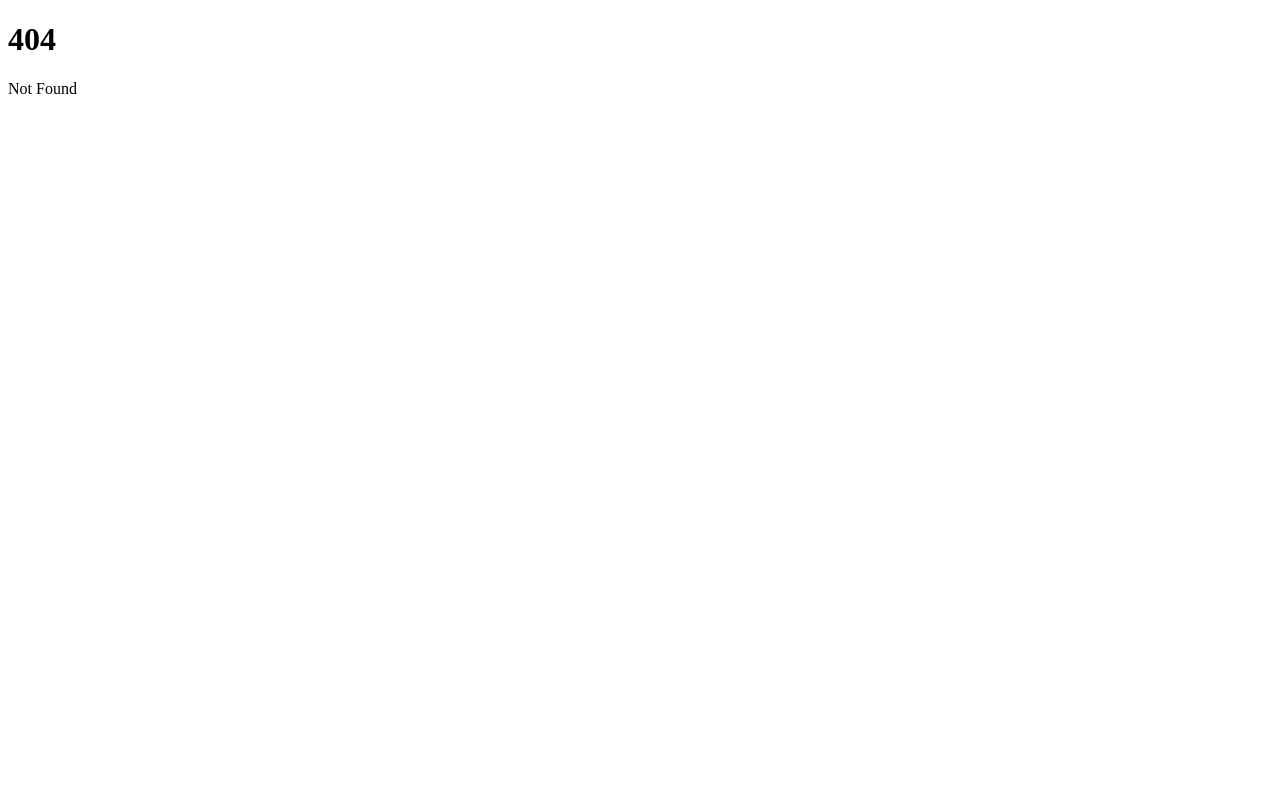
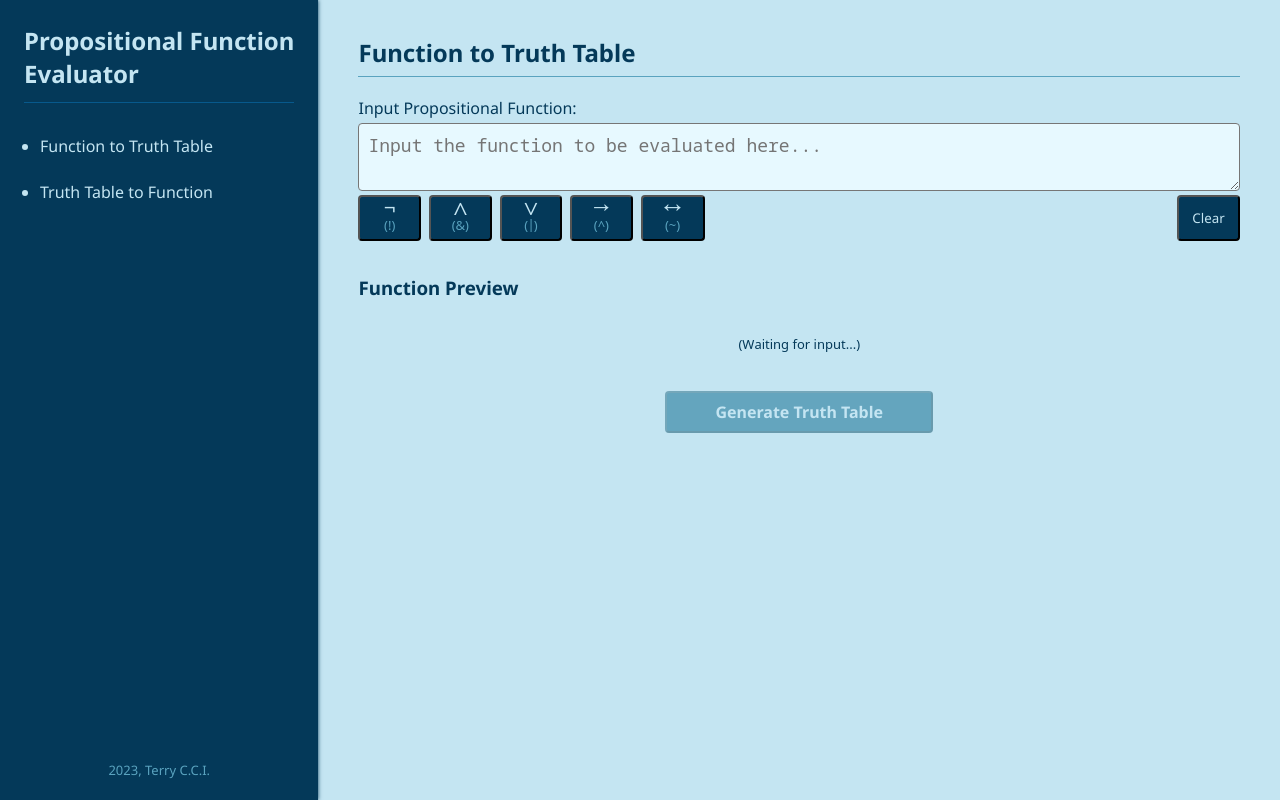
Before and after one commit to terry-cci/propositional-logic, a SvelteKit app: page /f2tt in a window 1280 px wide. Before the commit this address had no page. Built offline with nearby package versions, Linux system fonts and the light colour scheme.

Commit message:
feat: convert expression into a tree

```diff
--- a/src-tauri/tauri.conf.json
+++ b/src-tauri/tauri.conf.json
@@ -59,7 +59,9 @@
 				"height": 600,
 				"resizable": true,
 				"title": "Propositional Function Evaluator",
-				"width": 800
+				"width": 900,
+				"minHeight": 600,
+				"minWidth": 700
 			}
 		]
 	}
--- a/src/lib/index.ts
+++ /dev/null
@@ -1 +0,0 @@
-// place files you want to import through the `$lib` alias in this folder.
--- /dev/null
+++ b/src/routes/+layout.svelte
@@ -0,0 +1,157 @@
+<div class="default-layout">
+	<div id="side-bar">
+		<h1>
+			<a href="/">Propositional Function<br />Evaluator</a>
+		</h1>
+		<nav>
+			<ul>
+				<li>
+					<a href="/f2tt"> Function to Truth&nbsp;Table </a>
+				</li>
+				<li>
+					<a href="/tt2f"> Truth&nbsp;Table to Function </a>
+				</li>
+			</ul>
+		</nav>
+		<footer><p>2023, Terry C.C.I.</p></footer>
+	</div>
+	<main>
+		<slot />
+	</main>
+</div>
+
+<style>
+	@import url('https://fonts.googleapis.com/css2?family=Noto+Sans+Math&family=Noto+Sans+Mono&family=Noto+Sans:ital,wght@0,400;0,700;1,400;1,700&display=swap');
+
+	:global(:root) {
+		--colour-1: #07598c;
+		--colour-2: #043959;
+		--colour-3: #07668c;
+		--colour-4: #5aa3bf;
+		--colour-5: #c4e5f2;
+	}
+	:global(*) {
+		box-sizing: border-box;
+	}
+
+	:global(body) {
+		color: var(--colour-2);
+		background-color: var(--colour-5);
+		margin: 0;
+
+		font-family: 'Noto Sans', sans-serif;
+	}
+
+	.default-layout {
+		display: flex;
+		height: 100vh;
+	}
+
+	#side-bar {
+		height: 100%;
+		background-color: var(--colour-2);
+		color: var(--colour-5);
+		flex-shrink: 0;
+		padding: 0.5rem 1.5rem;
+		max-width: 30vw;
+
+		display: flex;
+		flex-direction: column;
+		box-shadow: 0px 0px 4px var(--colour-2);
+	}
+	#side-bar h1 {
+		font-size: 1.5rem;
+		padding-bottom: 0.5em;
+		border-bottom: 1px solid var(--colour-1);
+	}
+
+	#side-bar h1 a {
+		color: inherit;
+		text-decoration: none;
+	}
+
+	#side-bar nav ul {
+		padding-left: 1em;
+		display: flex;
+		flex-direction: column;
+		gap: 1.5rem;
+	}
+
+	#side-bar nav a {
+		color: inherit;
+		text-decoration: none;
+		border-bottom: 1px solid transparent;
+		transition-duration: 100ms;
+		transition-property: color border-bottom-color;
+	}
+
+	#side-bar nav a:hover {
+		color: var(--colour-4);
+		border-bottom-color: var(--colour-4);
+	}
+
+	#side-bar footer {
+		flex-grow: 1;
+		display: flex;
+		flex-direction: column;
+		justify-content: flex-end;
+		color: var(--colour-4);
+		font-size: small;
+		text-align: center;
+	}
+
+	main {
+		flex-grow: 1;
+		padding: 1rem 2.5rem;
+	}
+
+	:global(main h2) {
+		border-bottom: 0.5px solid var(--colour-4);
+		padding-bottom: 0.3em;
+	}
+
+	:global(form) {
+		display: flex;
+		flex-direction: column;
+		gap: 1rem;
+	}
+
+	:global(form > div) {
+		display: flex;
+		flex-direction: column;
+		gap: 0.25em;
+	}
+
+	:global(textarea) {
+		resize: vertical;
+		background-color: #e7f9ff;
+		padding: 0.5em;
+		border-radius: 0.25rem;
+	}
+
+	:global(button) {
+		cursor: pointer;
+		border-radius: 0.25rem;
+		background-color: var(--colour-2);
+		color: var(--colour-5);
+		min-width: 3em;
+		padding: 0.2em 1em;
+		transition-duration: 100ms;
+		transition-property: background-color;
+		font-family: 'Noto Sans', sans-serif;
+	}
+
+	:global(button:hover) {
+		background-color: var(--colour-1);
+	}
+
+	:global(button:active) {
+		background-color: var(--colour-3);
+	}
+
+	:global(button:disabled) {
+		opacity: 0.5;
+		background-color: var(--colour-2);
+		cursor: not-allowed;
+	}
+</style>
--- /dev/null
+++ b/src/routes/f2tt/+page.svelte
@@ -0,0 +1,188 @@
+<script lang="ts">
+	import { invoke } from '@tauri-apps/api/tauri';
+
+	type Operator = {
+		displayText: string;
+		inputText: string;
+		name: string;
+	};
+	const OPERATORS: Operator[] = [
+		{
+			displayText: '¬',
+			inputText: '!',
+			name: 'Not'
+		},
+		{
+			displayText: '∧',
+			inputText: '&',
+			name: 'And'
+		},
+		{
+			displayText: '∨',
+			inputText: '|',
+			name: 'Or'
+		},
+		{
+			displayText: '→',
+			inputText: '^',
+			name: 'If...then'
+		},
+		{
+			displayText: '↔',
+			inputText: '~',
+			name: 'If and only if'
+		}
+	];
+
+	function insertOperator(operator: Operator) {
+		const startPosition = functionTextarea.selectionStart;
+		const endPosition = functionTextarea.selectionEnd;
+
+		functionTextarea.value =
+			functionTextarea.value.substring(0, startPosition) +
+			operator.inputText +
+			functionTextarea.value.substring(endPosition);
+
+		functionTextarea.focus();
+		functionTextarea.selectionEnd = startPosition + 1;
+
+		functionText = functionTextarea.value;
+	}
+
+	let functionTextarea: HTMLTextAreaElement;
+	let functionText = '';
+
+	function toPreview(rawText: string) {
+		let previewText = rawText;
+		OPERATORS.forEach((operator) => {
+			previewText = previewText.replaceAll(operator.inputText, operator.displayText);
+		});
+		return previewText;
+	}
+
+	async function generateTable() {
+		const postfix = await invoke<string[]>('parse_function_text', { text: functionText });
+		const tableRows = await invoke('evaluate_truth_table', { postfixExpression: postfix.join('') });
+	}
+</script>
+
+<h2>Function to Truth Table</h2>
+
+<form>
+	<div>
+		<label for="function-textarea">Input Propositional Function:</label>
+		<textarea
+			name="function"
+			id="function-textarea"
+			rows="2"
+			placeholder="Input the function to be evaluated here..."
+			bind:this={functionTextarea}
+			bind:value={functionText}
+		/>
+		<div id="action-bar">
+			<ul>
+				{#each OPERATORS as operator}
+					<li>
+						<button
+							type="button"
+							title={operator.name}
+							on:click={() => {
+								insertOperator(operator);
+							}}
+						>
+							{operator.displayText}
+							<small> ({operator.inputText})</small>
+						</button>
+					</li>
+				{/each}
+			</ul>
+			<button
+				type="reset"
+				title="Clear"
+				on:click={() => {
+					functionText = '';
+				}}
+			>
+				Clear
+			</button>
+		</div>
+	</div>
+
+	<div id="preview">
+		<h3>Function Preview</h3>
+		<p>
+			{#if functionText}
+				{toPreview(functionText)}
+			{:else}
+				<small>(Waiting for input...)</small>
+			{/if}
+		</p>
+	</div>
+	<button type="submit" disabled={!functionText} on:click={generateTable}
+		>Generate Truth Table</button
+	>
+</form>
+
+<style>
+	textarea {
+		font-family: 'Noto Sans Mono', sans-serif;
+		font-size: large;
+	}
+
+	#action-bar {
+		display: flex;
+		justify-content: space-between;
+	}
+
+	ul {
+		display: flex;
+		list-style: none;
+		padding-left: 0;
+		gap: 0.5rem;
+		margin: 0;
+	}
+
+	ul button {
+		font-family: 'Noto Sans Math', sans-serif;
+		font-size: 1.3rem;
+		display: flex;
+		flex-direction: column;
+		align-items: center;
+		line-height: 0.8em;
+	}
+	ul button small {
+		color: var(--colour-4);
+		font-size: small;
+	}
+
+	#preview p {
+		margin: 0;
+		text-align: center;
+		font-family: 'Noto Sans Math', sans-serif;
+		font-size: 1.5rem;
+	}
+
+	#preview small {
+		font-size: small;
+	}
+
+	button[type='submit'] {
+		font-weight: bold;
+		font-size: 1rem;
+		margin-top: 1em;
+		width: max-content;
+		margin-left: auto;
+		margin-right: auto;
+		padding: 0.5em 3em;
+		background-color: var(--colour-3);
+	}
+	button[type='submit']:hover {
+		background-color: var(--colour-2);
+	}
+	button[type='submit']:active {
+		background-color: var(--colour-3);
+	}
+	button[type='submit']:disabled {
+		background-color: var(--colour-3);
+	}
+</style>
```
Also changed, not shown: src/routes/+page.svelte (+8 -2 lines), 1 other file (tests, documents, lock files or other folders).
